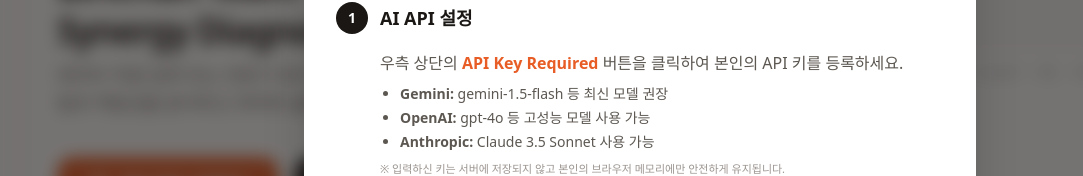
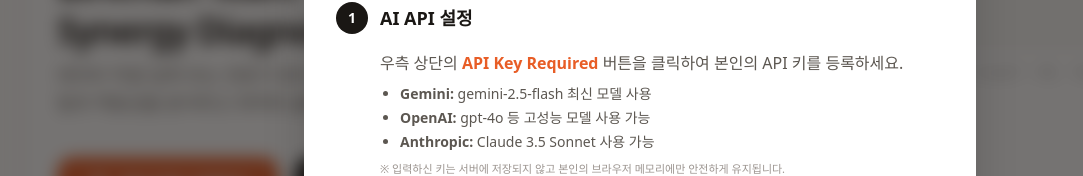
Before and after one commit to ohbupseok/2026-Birkman, a React (Vite) app: page / in a window 1280 px wide. Both pictures are taken after a click on the button "도움말 보기". Shown: the part 179-355 px from the top of the page, without its empty margins (0-1083 px from the left). Built offline with nearby package versions, Linux system fonts and the light colour scheme.

Commit message:
feat: Update Gemini model to gemini-2.5-flash
Upgrades the default and active Gemini model to gemini-2.5-flash for improved performance and capabilities. This change also updates the API endpoint for Gemini to the `v1beta` version.

```diff
--- a/src/App.tsx
+++ b/src/App.tsx
@@ -195,7 +195,7 @@
                   <div className="ml-11 text-[#5C5751] space-y-2 leading-relaxed">
                     <p>우측 상단의 <span className="font-bold text-[#E85D26]">API Key Required</span> 버튼을 클릭하여 본인의 API 키를 등록하세요.</p>
                     <ul className="list-disc ml-5 text-sm space-y-1">
-                      <li><strong>Gemini:</strong> gemini-1.5-flash 등 최신 모델 권장</li>
+                      <li><strong>Gemini:</strong> gemini-2.5-flash 최신 모델 사용</li>
                       <li><strong>OpenAI:</strong> gpt-4o 등 고성능 모델 사용 가능</li>
                       <li><strong>Anthropic:</strong> Claude 3.5 Sonnet 사용 가능</li>
                     </ul>
@@ -314,7 +314,7 @@
                   onChange={(e) => {
                     const p = e.target.value as any;
                     setTempAIProvider(p);
-                    setTempAIModel(p === 'gemini' ? 'gemini-1.5-flash' : p === 'openai' ? 'gpt-4o' : 'claude-3-5-sonnet-20240620');
+                    setTempAIModel(p === 'gemini' ? 'gemini-2.5-flash' : p === 'openai' ? 'gpt-4o' : 'claude-3-5-sonnet-20240620');
                   }}
                   className="w-full bg-[#F8F7F5] border border-[#E5E3DF] p-2.5 rounded-xl text-sm font-bold outline-none"
                 >
--- a/src/services/aiService.ts
+++ b/src/services/aiService.ts
@@ -15,7 +15,7 @@
 
   try {
     if (provider === "gemini") {
-      const url = `https://generativelanguage.googleapis.com/v1/models/${model}:generateContent?key=${apiKey}`;
+      const url = `https://generativelanguage.googleapis.com/v1beta/models/${model}:generateContent?key=${apiKey}`;
       const res = await fetch(url, {
         method: 'POST',
         headers: { 'Content-Type': 'application/json' },
--- a/src/store/useBirkmanStore.ts
+++ b/src/store/useBirkmanStore.ts
@@ -46,7 +46,7 @@
       aiConfig: {
         provider: 'gemini',
         apiKey: '',
-        model: 'gemini-1.5-flash'
+        model: 'gemini-2.5-flash'
       },
       results: [],
 
```
